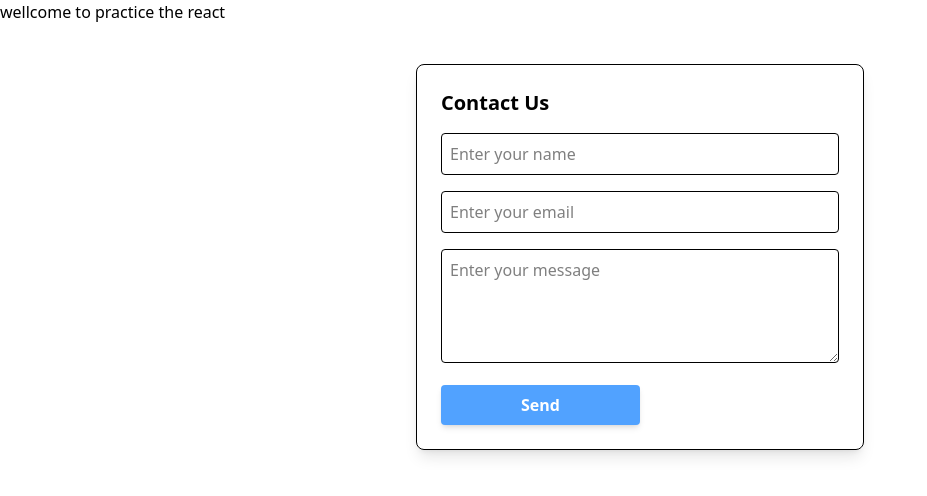
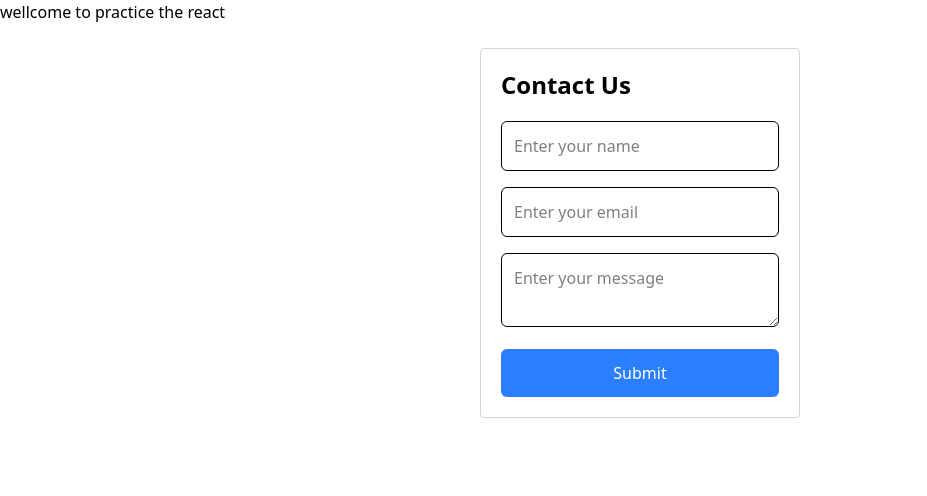
Before and after one commit to jagadish011/reactPractice2, a React (Vite) app: page /contact in a window 1280 px wide. Shown: the top 496 px of the page, without its empty margins (0-927 px from the left). Built offline with nearby package versions, Linux system fonts and the light colour scheme.

Commit message:
changes in the form

```diff
--- a/src/pages/ContactForm/Contact.jsx
+++ b/src/pages/ContactForm/Contact.jsx
@@ -1,48 +1,43 @@
-import axios from 'axios'
+import axios from 'axios';
 import React, { useState } from 'react'
 
 const Contact = () => {
-    const [name, setName] = useState("")
-    const [email, setEmail] = useState("")
-    const [message, setMessage] = useState("")
-    const [status, setStatus] = useState("")
+    const [name, setName] = useState("");
+    const [email, setEmail] = useState("");
+    const [message, setMessage] = useState("");
 
     const handleSubmit = async (e) => {
         e.preventDefault();
-
         try {
-            const res = await axios.post("https://jsonplaceholder.typicode.com/posts", {
+            const res =  await axios.post("https://jsonplaceholder.typicode.com/posts", {
                 name,
                 email,
                 message
             });
 
-            console.log("Response from the server", res)
+            console.log("Response from the server", res);
+            alert("Form submitted successfully");
 
-            if (res.status === 201) {
-                setStatus("Message sent successfully")
-                setName("");
-                setEmail("");
-                setMessage("");
-            }
-            alert("Message sent successfully", res)
+
         } catch (error) {
-            console.log("Error in in submitting the from", error)
-            setStatus("Error in submitting the form")
+            console.log("Error in submitting the form", error);
+            alert("Error in submitting the form");
         }
     }
-    return (
-        <div className='max-w-md mx-auto mt-10 p-6 border rounded-lg shadow-lg'>
-            <h2 className='text-xl font-semibold mb-4'>Contact Us</h2>
-            {status && <p className='text-xl font-semibold mb-4'> {status}</p>}
-            <form className='space-y-4' onSubmit={handleSubmit}>
-                <input type="text" name='name' placeholder='Enter your name' required className='w-full p-2 border rounded' value={name} onChange={(e) => setName(e.target.value)} />
-                <input type="email" name='email' placeholder='Enter your email' required className='w-full p-2 border rounded' value={email} onChange={(e) => setEmail(e.target.value)} />
-                <textarea name="message" placeholder='Enter your message' rows={4} className='w-full p-2 border rounded' value={message} onChange={(e)=> setMessage(e.target.value)}></textarea>
-                <button type='submit' className='rounded p-2 w-1/2 bg-blue-400 shadow-md font-semibold text-white'>Send</button>
-            </form>
-        </div>
-    )
+
+  return (
+    <div className='w-80 mx-auto mt-6 font-sans border border-gray-300 mb-10 rounded p-5'>
+        <h1 className='text-2xl font-semibold mb-5'>Contact Us</h1>
+        <form className='space-y-4' onSubmit={handleSubmit}>
+            <input type="text" placeholder='Enter your name' className='border rounded-md w-full p-3' required value={name} onChange={(e) => setName(e.target.value)}/>
+            <input type="email" placeholder='Enter your email' className='border rounded-md w-full p-3' required value={email} onChange={(e) => setEmail(e.target.value)}/>
+            <textarea placeholder='Enter your message' className='border rounded-md w-full p-3' value={message} onChange={(e) => setMessage(e.target.value)}></textarea>
+            <button type='submit' className='bg-blue-500 text-white p-3 rounded-md w-full'>
+                Submit
+            </button>
+        </form>
+    </div>
+  )
 }
 
 export default Contact
```
